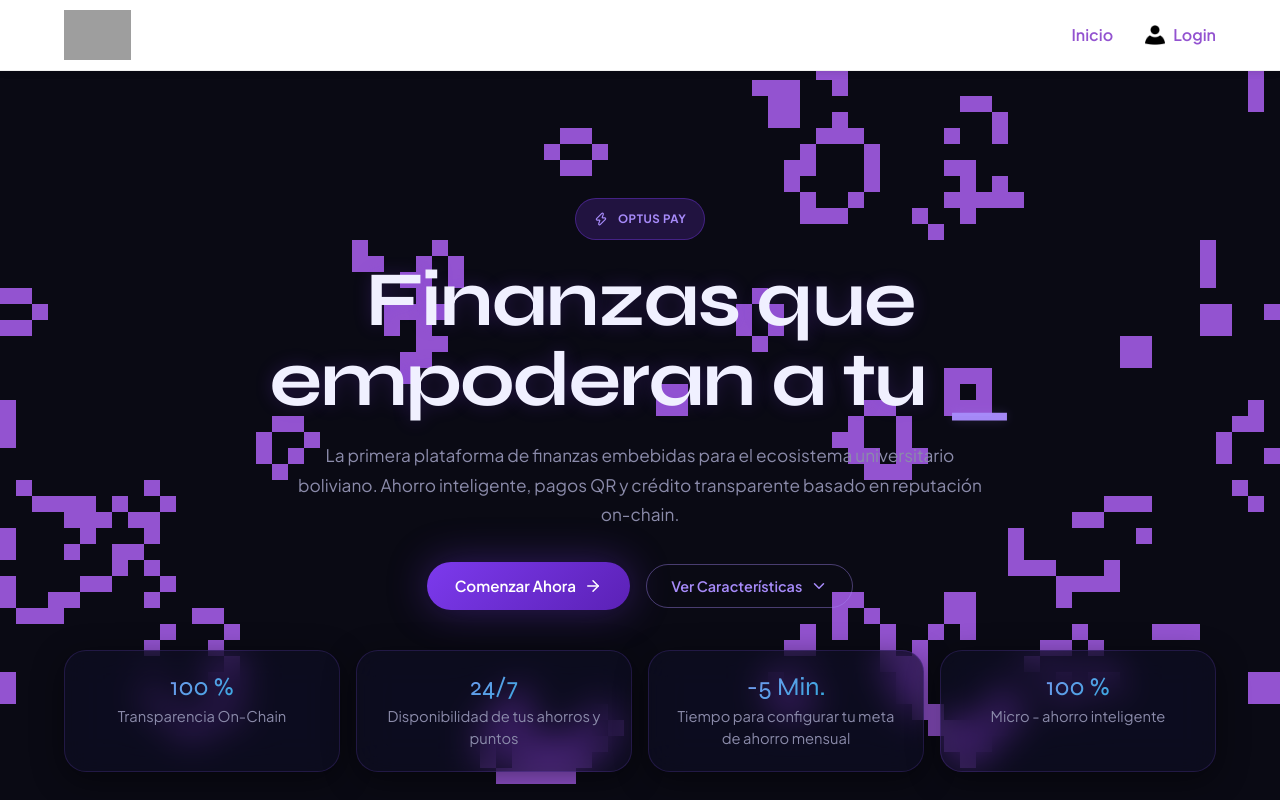
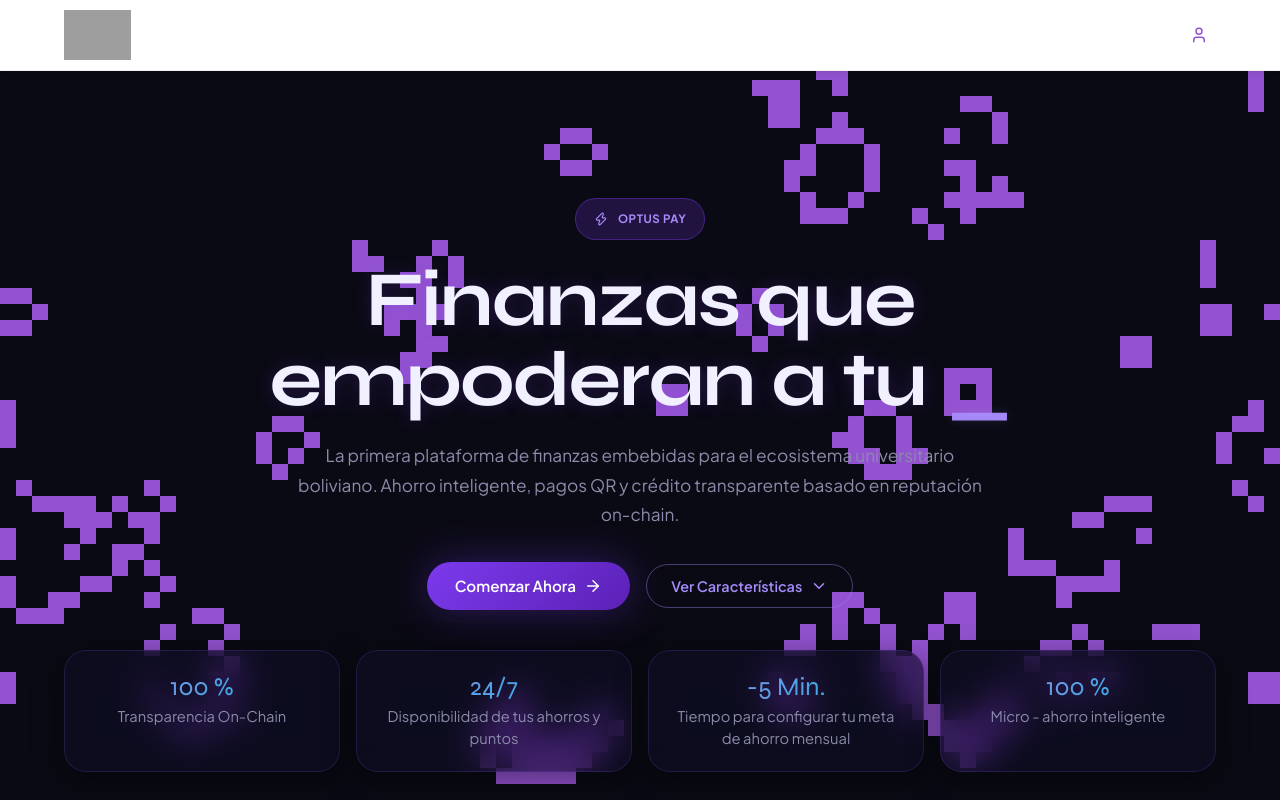
Before and after one commit to Optus-development-team/app-cohatech-optus, a Next.js app: page / in a window 1280 px wide. Shown: the top 800 px of the page. Built offline with nearby package versions, Linux system fonts and the light colour scheme; sample sign-in values are in the browser's storage; grey boxes are pictures that could not be loaded.

Commit message:
fix: correction navbar to cerrar sesion

```diff
--- a/src/components/Navbar.tsx
+++ /dev/null
@@ -1,66 +0,0 @@
-"use client";
-
-import Link from "next/link";
-import { useState } from "react";
-import { Menu, X } from "lucide-react";
-
-export default function Navbar() {
-  const [isOpen, setIsOpen] = useState(false);
-
-  return (
-    <nav className="fixed top-0 left-0 right-0 z-50 bg-[#0f0a1a]/95 backdrop-blur-xl border-b border-[#8B5CF6]/20">
-      <div className="max-w-7xl mx-auto px-4 sm:px-6 lg:px-8">
-        <div className="flex items-center justify-between h-16">
-          <Link href="/" className="group">
-            <span className="text-2xl font-bold bg-gradient-to-r from-[#a78bfa] to-[#7c3aed] bg-clip-text text-transparent group-hover:drop-shadow-[0_0_10px_rgba(167,139,250,0.5)] transition-all">
-              Cohatech
-            </span>
-          </Link>
-
-          <div className="hidden md:flex items-center gap-3">
-            <Link
-              href="/login"
-              className="px-5 py-2 text-sm font-medium text-[#a78bfa] border border-[#8B5CF6]/50 rounded-full hover:bg-[#8B5CF6]/10 hover:border-[#8B5CF6] transition-all duration-300 hover:shadow-[0_0_20px_rgba(139,92,246,0.3)]"
-            >
-              Iniciar Sesión
-            </Link>
-            <Link
-              href="/register"
-              className="px-5 py-2 text-sm font-medium text-white bg-gradient-to-r from-[#7c3aed] to-[#6d28d9] rounded-full hover:shadow-[0_0_25px_rgba(124,58,237,0.6)] transition-all duration-300 hover:scale-105"
-            >
-              Regístrate
-            </Link>
-          </div>
-
-          <button
-            onClick={() => setIsOpen(!isOpen)}
-            className="md:hidden p-2 text-[#a78bfa]"
-          >
-            {isOpen ? <X size={24} /> : <Menu size={24} />}
-          </button>
-        </div>
-      </div>
-
-      {isOpen && (
-        <div className="md:hidden bg-[#0f0a1a]/95 border-b border-[#8B5CF6]/20">
-          <div className="px-4 py-4 space-y-3">
-            <Link
-              href="/login"
-              onClick={() => setIsOpen(false)}
-              className="block px-4 py-3 text-center text-[#a78bfa] border border-[#8B5CF6]/50 rounded-xl hover:bg-[#8B5CF6]/10 transition-colors"
-            >
-              Iniciar Sesión
-            </Link>
-            <Link
-              href="/register"
-              onClick={() => setIsOpen(false)}
-              className="block px-4 py-3 text-center text-white bg-gradient-to-r from-[#7c3aed] to-[#6d28d9] rounded-xl hover:shadow-[0_0_20px_rgba(124,58,237,0.5)] transition-all"
-            >
-              Regístrate
-            </Link>
-          </div>
-        </div>
-      )}
-    </nav>
-  );
-}
--- a/src/components/layout/Navbar.module.css
+++ b/src/components/layout/Navbar.module.css
@@ -96,6 +96,22 @@
   object-fit: contain;
 }
 
+.userInfo {
+  display: flex;
+  align-items: center;
+  gap: 0.5rem;
+  color: #9353d0;
+  font-weight: 600;
+}
+
+.userIcon {
+  color: #9353d0;
+}
+
+.userName {
+  font-size: 0.95rem;
+}
+
 /* Mobile Menu Toggle */
 .toggle {
   display: none;
--- a/src/components/layout/Navbar.tsx
+++ b/src/components/layout/Navbar.tsx
@@ -1,11 +1,23 @@
 'use client';
 
-import React, { useState } from 'react';
+import React, { useState, useEffect } from 'react';
 import Link from 'next/link';
+import { User } from 'lucide-react';
+import { getAuth, LoginResponse } from '@/services/api';
 import styles from './Navbar.module.css';
 
 export default function Navbar() {
   const [isOpen, setIsOpen] = useState(false);
+  const [isLoggedIn, setIsLoggedIn] = useState(false);
+  const [user, setUser] = useState<LoginResponse['usuario'] | null>(null);
+
+  useEffect(() => {
+    const auth = getAuth();
+    if (auth) {
+      setIsLoggedIn(true);
+      setUser(auth.user);
+    }
+  }, []);
 
   const toggleMenu = () => {
     setIsOpen(!isOpen);
@@ -30,6 +42,15 @@ export default function Navbar() {
         </button>
 
         <ul className={`${styles.navList} ${isOpen ? styles.open : ''}`}>
+          {isLoggedIn && user ? (
+            <li className={styles.navItem}>
+              <div className={styles.userInfo}>
+                <User size={18} className={styles.userIcon} />
+                <span className={styles.userName}>{user.nombre}</span>
+              </div>
+            </li>
+          ) : (
+            <>
               <li className={styles.navItem}>
                 <Link
                   href="/"
@@ -41,7 +62,7 @@ export default function Navbar() {
               </li>
               <li className={styles.navItem}>
                 <Link
-              href="/register"
+                  href="/login"
                   className={styles.navLink}
                   onClick={() => setIsOpen(false)}
                 >
@@ -51,6 +72,8 @@ export default function Navbar() {
                   </div>
                 </Link>
               </li>
+            </>
+          )}
         </ul>
       </div>
     </nav>
--- a/src/components/student/StudentSidebar.tsx
+++ b/src/components/student/StudentSidebar.tsx
@@ -26,8 +26,7 @@ const navItems = [
 export default function StudentSidebar({ activeTab, onTabChange, onLogout }: StudentSidebarProps) {
   return (
     <aside className={styles.sidebar}>
-
-
+      <div className={styles.sidebarContent}>
         <nav className={styles.sidebarNav}>
           {navItems.map((item) => (
             <button
@@ -45,7 +44,6 @@ export default function StudentSidebar({ activeTab, onTabChange, onLogout }: Stu
           ))}
         </nav>
 
-      <div className="p-4">
         <button
           onClick={onLogout}
           className={styles.logoutBtn + " w-full flex items-center gap-3 transition-all"}
--- a/src/services/api.ts
+++ b/src/services/api.ts
@@ -13,7 +13,7 @@ interface RegisterData {
   tipo_usuario: "estudiante" | "comercio";
 }
 
-interface LoginResponse {
+export interface LoginResponse {
   access_token: string;
   usuario: {
     id_usuario: string;
@@ -24,7 +24,7 @@ interface LoginResponse {
   };
 }
 
-interface RegisterResponse {
+export interface RegisterResponse {
   message?: string;
   usuario?: {
     id_usuario: string;
```
Also changed, not shown: src/components/student/Student.module.css (+10 -3 lines), 1 other file (tests, documents, lock files or other folders). Lines whose indentation alone changed are shown as unchanged.
